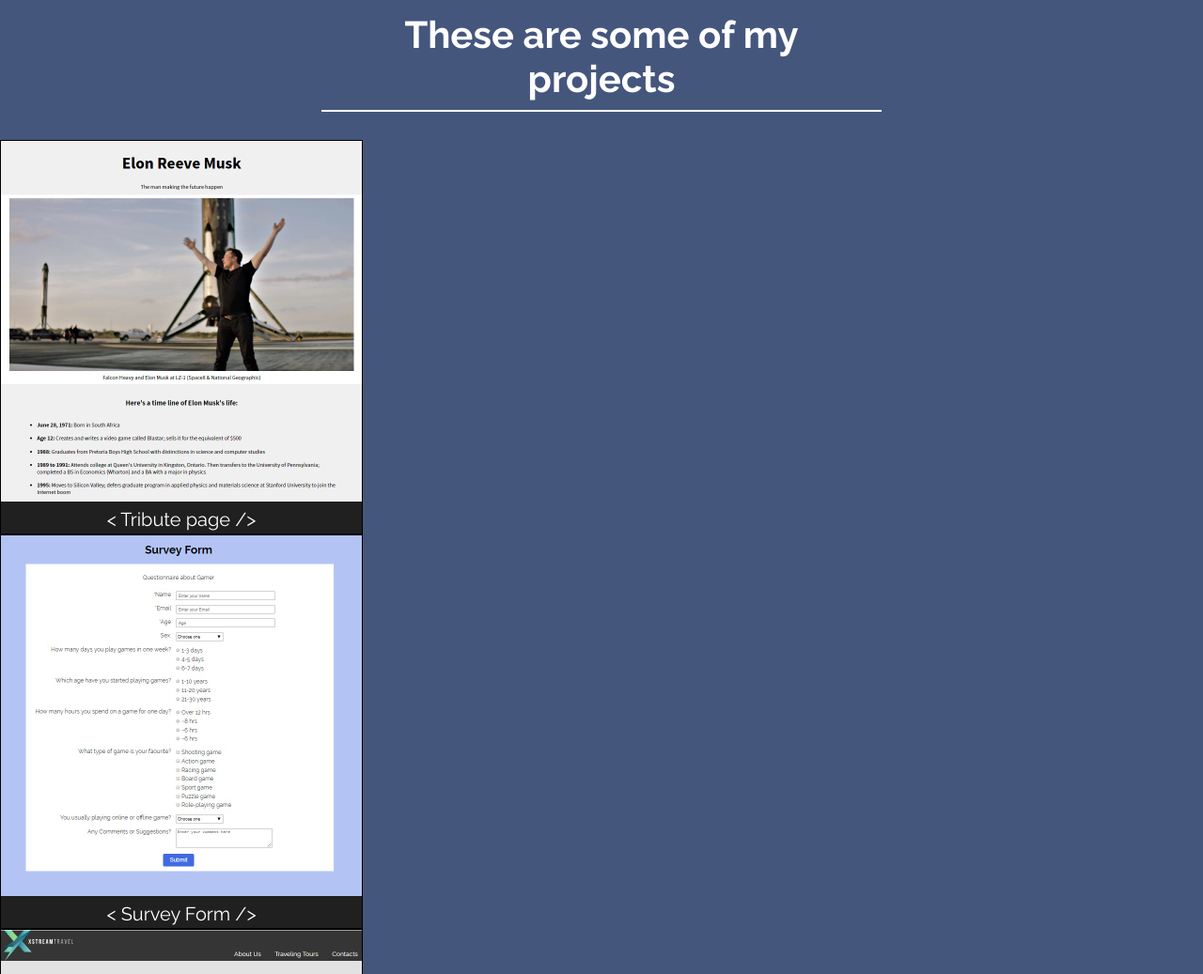
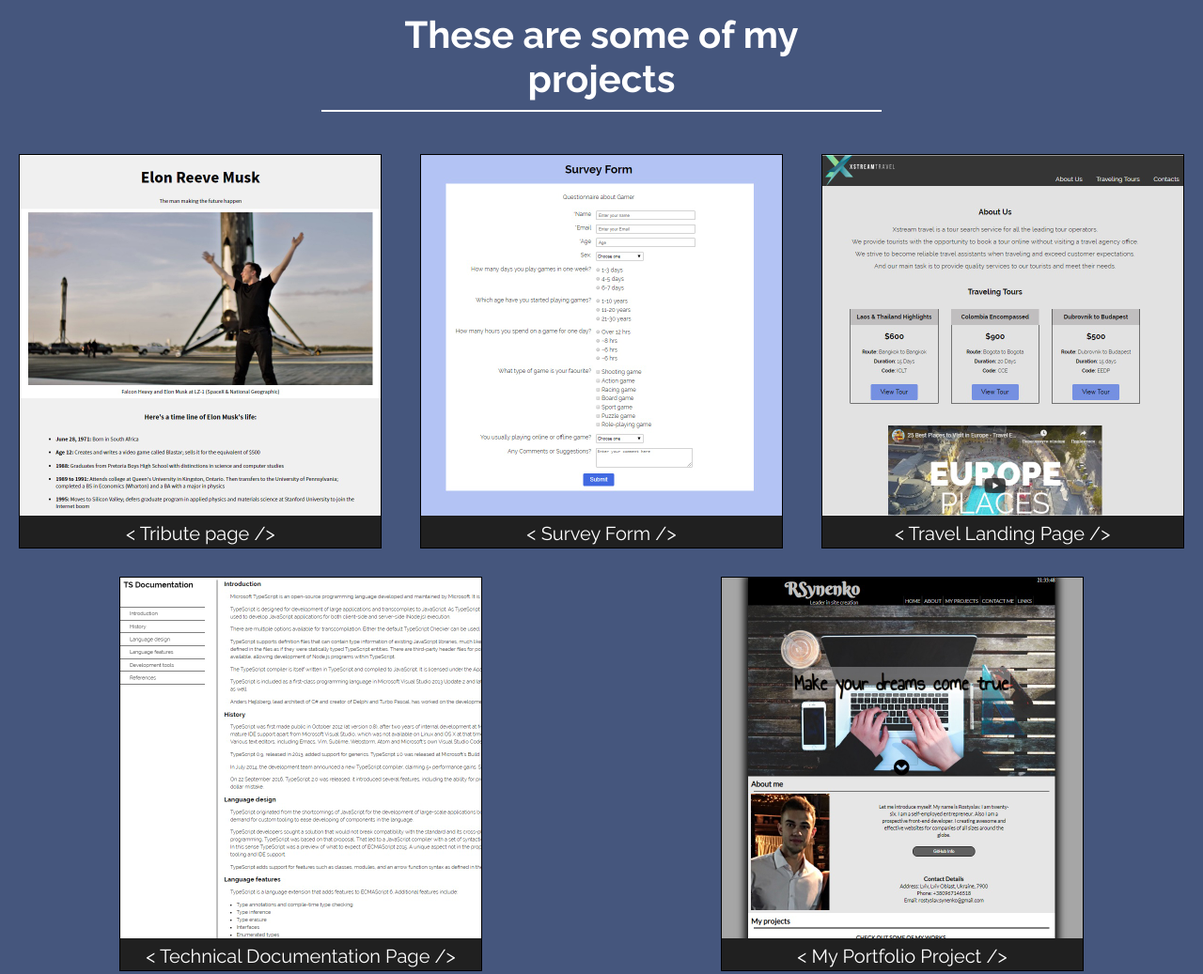
Before and after one commit to RostyslavSynenko/personal-portfolio-webpage, a plain HTML site: page index.html in a window 1280 px wide. Shown: the part 847-1884 px from the top of the page at 94% size. Drawn offline with Linux system fonts and the light colour scheme.

Commit message:
Update index.css

```diff
--- a/css/index.css
+++ b/css/index.css
@@ -71,10 +71,17 @@ main #projects h2 {
     border-bottom: 2px solid white;
 }
 
+main #projects .container-projects {
+    display: flex;
+    flex-wrap: wrap;
+    justify-content: space-around;
+}
+
 main #projects a {
     display: block;
     max-width: 30%;
     height: 30%;
+    margin: 15px;
     text-decoration: none;
     color: white;
     border: 1px solid black;
```
